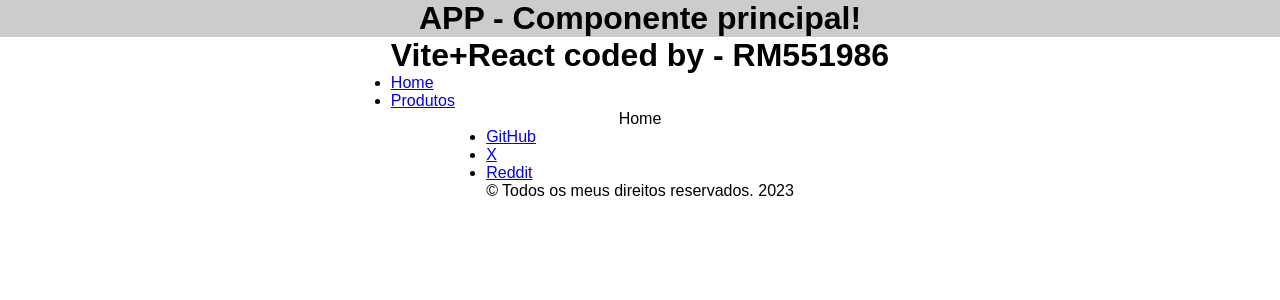
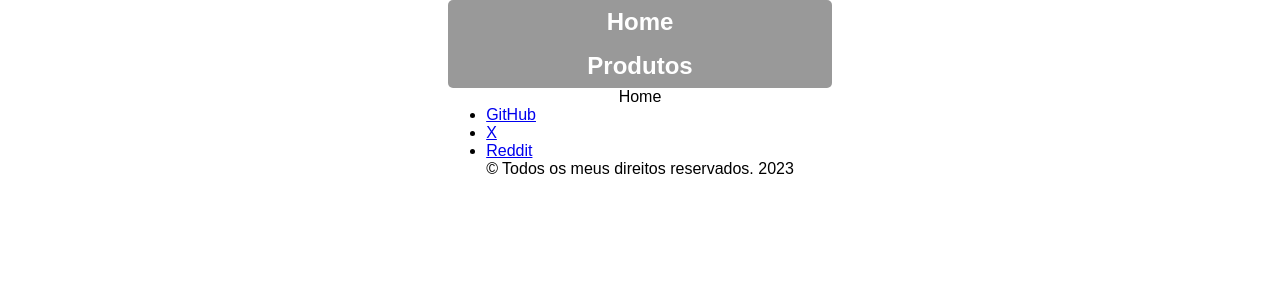
Before and after one commit to PalomaRodrigues33/spa-espf1, a React (Vite) app: page / in a window 1280 px wide. Shown: the top 300 px of the page. Built offline with nearby package versions, Linux system fonts and the light colour scheme.

Commit message:
estilização cabecalho

```diff
--- a/src/App.jsx
+++ b/src/App.jsx
@@ -7,7 +7,6 @@
 
   return (
     <>
-      <h1 className={style.titulo}>APP - Componente principal!</h1>
       <div className={style.container}>
         {/* Iniciando a área do cabeçalho */}
         <Cabecalho />
--- a/src/components/Cabecalho/Cabecalho.jsx
+++ b/src/components/Cabecalho/Cabecalho.jsx
@@ -1,14 +1,13 @@
 import { Link } from "react-router-dom";
-
+import "./Cabecalho.scss"
 export default function Cabecalho() {
   return (
     <>
-      <header>
-        <h1>Vite+React coded by - RM551986</h1>
-        <nav>
-          <ul>
-            <li><Link to="/">Home</Link> </li>
-            <li><Link to="/produtos">Produtos</Link> </li>
+      <header className= "Cabecalho">
+          <nav>
+            <ul>
+              <li><Link to="/">Home</Link> </li>
+              <li><Link to="/produtos">Produtos</Link> </li>
           </ul>
         </nav>
       </header>
--- a/src/components/Cabecalho/Cabecalho.scss
+++ b/src/components/Cabecalho/Cabecalho.scss
@@ -0,0 +1,31 @@
+.Cabecalho{
+    background-color: #999;
+    font-size: 1.5rem;
+    font-weight: bold;
+    width: 30%;
+    border-radius: 5px;
+
+
+    ul{
+        list-style: none;
+
+        li a{
+            text-decoration: none;
+            text-align: center;
+            display: block;
+            color: #fff;
+            padding: 8px 16px;
+            transition: ease-out 300ms;
+
+            &:hover{
+                background-color:#27ae60;
+            }
+
+        }
+
+    }
+
+    .active{
+        background-color:#27ae60;
+    }
+}
```
